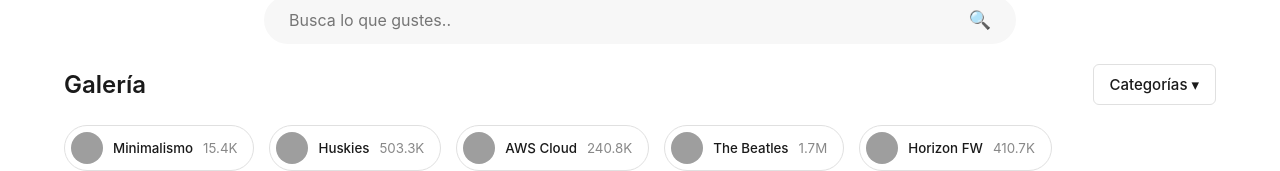
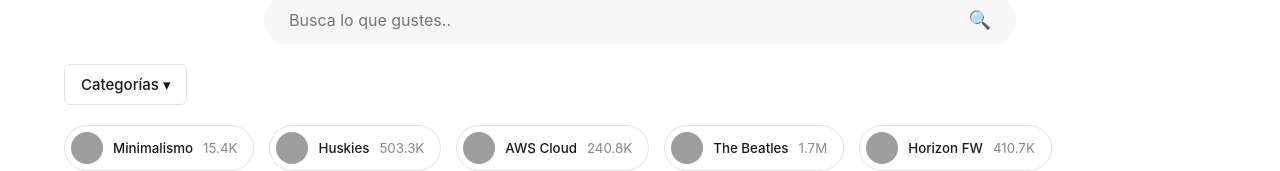
Before and after one commit to ncoovr/FrontEnd-Pinterest, a React (Vite) app in the folder Frontend-Pinterest/: page /index in a window 1280 px wide. Shown: the part 299-470 px from the top of the page. Built offline with nearby package versions, Linux system fonts and the light colour scheme; grey boxes are pictures that could not be loaded.

Commit message:
cambie el h2 de Galeria a un boton

```diff
--- a/Frontend-Pinterest/src/components/organisms/CategoryBar/CategoryBar.jsx
+++ b/Frontend-Pinterest/src/components/organisms/CategoryBar/CategoryBar.jsx
@@ -13,7 +13,6 @@ export default function CategoryBar() {
     return (
         <section className="seccion-tendencias">
             <header className="cabecera-tendencias">
-                <h2>Galería</h2>
                 <button className="boton-tendencia">Categorías &#9662;</button>
             </header>
 
--- a/Frontend-Pinterest/src/components/organisms/CategoryBar/CategoryBar.scss
+++ b/Frontend-Pinterest/src/components/organisms/CategoryBar/CategoryBar.scss
@@ -6,14 +6,9 @@
 
 .cabecera-tendencias {
     display: flex;
-    justify-content: space-between;
+    justify-content: flex-end;
     align-items: center;
     margin-bottom: 20px;
-}
-
-.cabecera-tendencias h2 {
-    font-size: 24px;
-    font-weight: 600;
 }
 
 .boton-tendencia {
@@ -25,7 +20,7 @@
     font-size: 15px;
     cursor: pointer;
     color: rgb(26, 26, 26);
-    transition: background-color 0.2s;
+    transition: background-color 0.2s, border-color 0.3s, color 0.3s;
 }
 
 .boton-tendencia:hover {
@@ -56,7 +51,7 @@
     white-space: nowrap;
     font-weight: 500;
     cursor: pointer;
-    transition: background-color 0.2s;
+    transition: background-color 0.2s, border-color 0.3s, color 0.3s;
 }
 
 .etiqueta:hover {
@@ -76,3 +71,23 @@
     color: rgb(136, 136, 136);
     font-weight: 400;
 }
+
+body.tema-oscuro .boton-tendencia {
+    background-color: #24252a;
+    border-color: #3a3b3c;
+    color: #ffffff;
+}
+
+body.tema-oscuro .boton-tendencia:hover {
+    background-color: #3a3b3c;
+}
+
+body.tema-oscuro .etiqueta {
+    background-color: #24252a;
+    border-color: #3a3b3c;
+    color: #ffffff;
+}
+
+body.tema-oscuro .etiqueta:hover {
+    background-color: #3a3b3c;
+}
```
